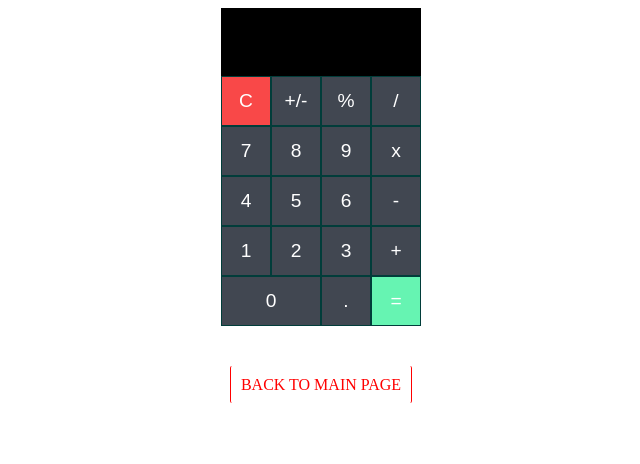
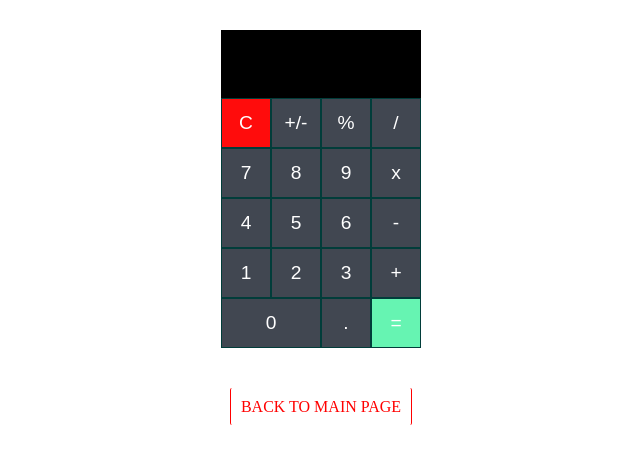
Before and after one commit to Zesc/P1-the-calculator, a plain HTML site: page index.html in a window 1280 px wide. In both pictures the pointer is over the button 565 px from the left and 101 px from the top of the page. Shown: the whole page, without its empty margins (319-959 px from the left). Drawn offline with Linux system fonts and the light colour scheme.

Commit message:
add hover effect to calculators buttons

```diff
--- a/style.css
+++ b/style.css
@@ -7,7 +7,7 @@ body {
     width: 200px;
     height: auto;
     background: black;
-    margin: 0px auto;
+    margin: 30px auto 0 auto;
 }
 
 #display {
@@ -48,6 +48,12 @@ button {
     background-color: #414751;
     font-size: 1.2em;
     color: #fff;
+    transition: background-color 0.3s;
+}
+
+button:hover {
+    background-color: #545c6b;
+    cursor: pointer;
 }
 
 .btn-n {
@@ -62,10 +68,20 @@ button {
 
 #eql{
     background-color: #66f4b2;
+    transition: background-color 0.3s;
+}
+
+#eql:hover {
+    background-color: #0cff8d;
 }
 
 #clear {
     background-color: #f94848;
+    transition: background-color 0.3s;
+}
+
+#clear:hover {
+    background-color:  #ff0c0c;
 }
 
 .back-to-main {
```
Also changed, not shown: 1 other file.
